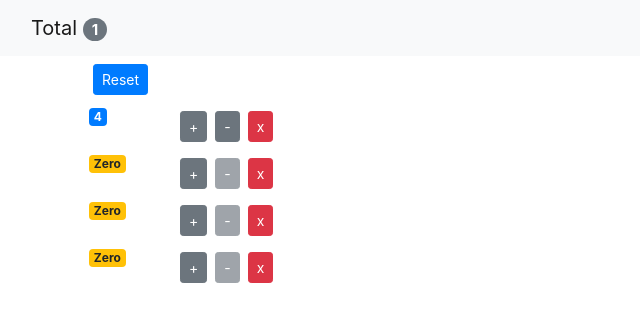
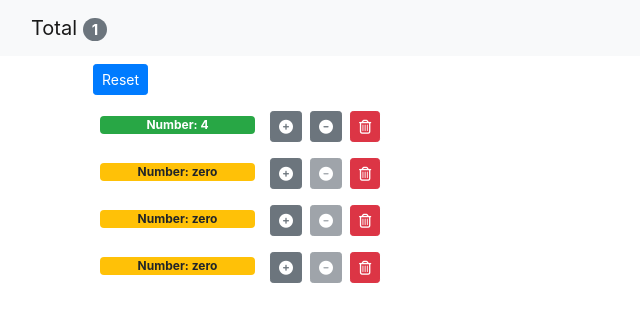
Before and after one commit to buithanhnhan76/counter-app, a React (Create React App) app: page / in a window 1280 px wide. Shown: the top 322 px of the page, without its empty margins (0-640 px from the left). Built offline with nearby package versions, Linux system fonts and the light colour scheme.

Commit message:
decorate counter component

```diff
--- a/package.json
+++ b/package.json
@@ -7,6 +7,7 @@
     "@testing-library/react": "^11.2.2",
     "@testing-library/user-event": "^12.6.0",
     "bootstrap": "^4.6.0",
+    "font-awesome": "^4.7.0",
     "react": "^17.0.1",
     "react-dom": "^17.0.1",
     "react-scripts": "4.0.1",
--- a/public/index.html
+++ b/public/index.html
@@ -24,6 +24,8 @@
       work correctly both with client-side routing and a non-root public URL.
       Learn how to configure a non-root public URL by running `npm run build`.
     -->
+      <!-- fontawesome -->
+      <script src="https://kit.fontawesome.com/c9801e10cc.js" crossorigin="anonymous"></script>
     <title>React App</title>
   </head>
   <body>
--- a/src/components/counter.jsx
+++ b/src/components/counter.jsx
@@ -10,6 +10,7 @@ class Counter extends Component {
         return (
 
             // grid row bootstrap
+            <div className="container">
                 <div className="row">
 
                     {
@@ -21,11 +22,11 @@ class Counter extends Component {
                         // value of getBadgeClasses is assigned to a span's class, and formatCount
                         is assigned to span's text */
                     }
-                <div className="col-1">
+                    <div className="col-sm-2 py-2 ">
                         <span className={this.getBadgeClasses()}>
-                        {this.formatCount()}</span>
+                            Number: {this.formatCount()}</span>
                     </div>
-                <div className="col">
+                    <div className="col-sm pl-0">
                         {/*
                             when u click on the + button, it calls the onIncrement(from props
                             ) method
@@ -36,33 +37,34 @@ class Counter extends Component {
 
                     */}
                         <button onClick={() => this.props.onIncrement(this.props.counter)}
-                        className="btn btn-secondary btn-sm">+</button>
+                            className="btn btn-secondary btn-sm"><i className="fas fa-plus-circle"></i></button>
                         <button onClick={() => this.props.onDecrement(this.props.counter)}
                             className="btn btn-secondary btn-sm m-2" disabled=
                             {this.props.counter.value === 0 ? "disabled" : ""}
-                    >-</button>
+                        ><i className="fas fa-minus-circle"></i></button>
                         <button
                             className="btn btn-danger btn-sm"
                             onClick={() => this.props.onDelete(this.props.counter.id)}
-                    >x
+                        ><i className="far fa-trash-alt"></i>
                         </button>
                     </div>
 
 
 
                 </div>
+            </div>
         );
     }
 
     getBadgeClasses() {
-        let classes = "badge m-1 badge-";
-        classes += this.props.counter.value === 0 ? "warning" : "primary";
+        let classes = "badge w-100 px-3 rounded badge-";
+        classes += this.props.counter.value === 0 ? "warning" : "success";
         return classes;
     }
 
     formatCount() {
         const { value } = this.props.counter;
-        return value === 0 ? "Zero" : value;
+        return value === 0 ? "zero" : value;
     }
 }
 export default Counter; // cc
```
Also changed, not shown: 2 other files (tests, documents, lock files or other folders). Lines whose indentation alone changed are shown as unchanged.
